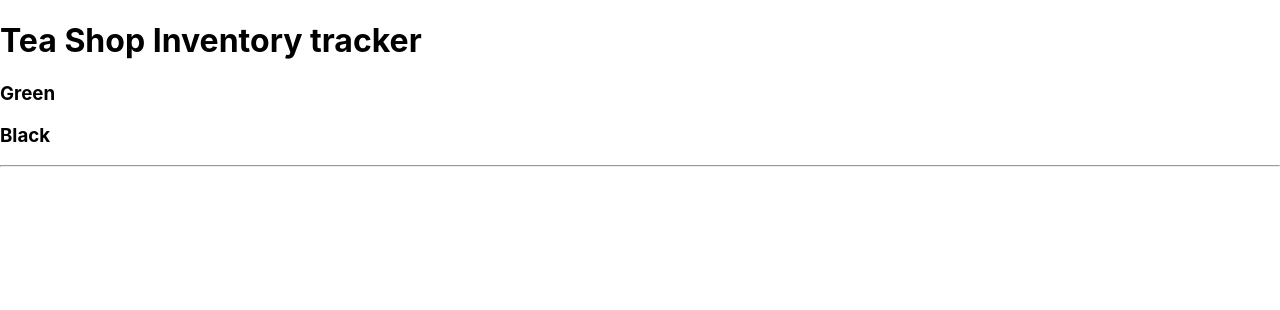
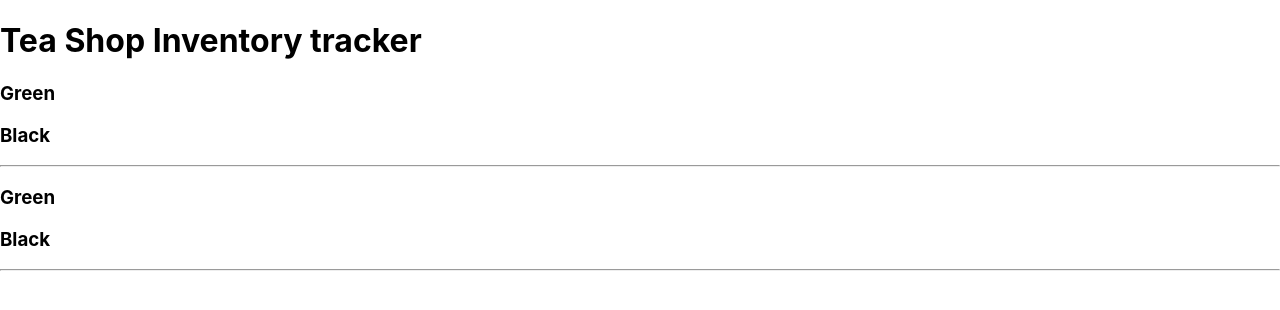
Before and after one commit to justice-rage/tea-shop-inventory-tracker, a React (Create React App) app: page / in a window 1280 px wide. Shown: the top 310 px of the page. Built offline with nearby package versions, Linux system fonts and the light colour scheme.

Commit message:
add props

```diff
--- a/src/components/TeaList.js
+++ b/src/components/TeaList.js
@@ -3,8 +3,17 @@ import Tea from "./Tea";
 
 function TeaList(){
   return (
-    <Tea />
+      <React.Fragment>
+        <Tea
+            name="Green"
+            origin="Vietnam"
+            price={1} />
+        <Tea
+            name="Black"
+            origin="England"
+            price={1} />
+      </React.Fragment>
   );
 }
 
-export default Tea;
+export default TeaList;
```
